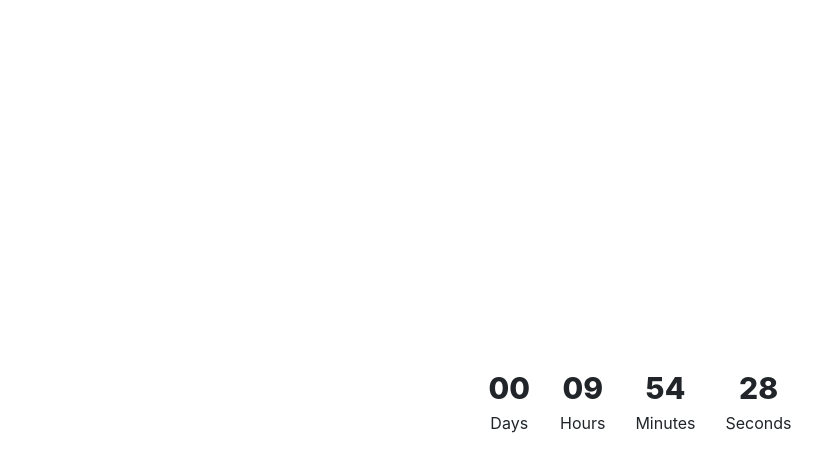
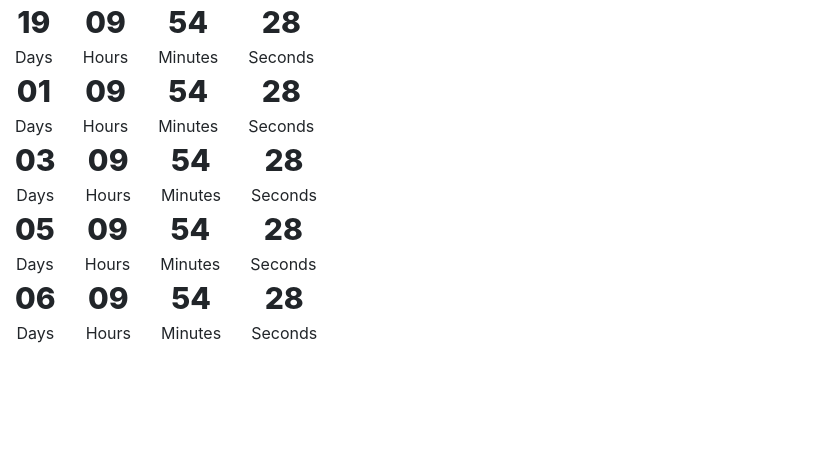
Before and after one commit to shubham110019/countdown, a plain HTML site: page index.html in a window 1280 px wide. Shown: the whole page, without its empty margins (0-838 px from the left). Drawn offline with nearby package versions, Linux system fonts and the light colour scheme.

Commit message:
multi timer on page

```diff
--- a/index.html
+++ b/index.html
@@ -1,28 +1,21 @@
-<!doctype html>
+<!DOCTYPE html>
 <html lang="en">
 <head>
   <meta charset="utf-8">
   <meta name="viewport" content="width=device-width, initial-scale=1, shrink-to-fit=no">
   <link rel="stylesheet" href="https://cdn.jsdelivr.net/npm/bootstrap@4.6.2/dist/css/bootstrap.min.css" integrity="sha384-xOolHFLEh07PJGoPkLv1IbcEPTNtaed2xpHsD9ESMhqIYd0nLMwNLD69Npy4HI+N" crossorigin="anonymous">
-
   <title>Hello, world!</title>
-
   <style>
-        .txm-box{
+    .txm-box {
       display: flex !important;
-            position: absolute;
-  left: 50%;
-  top: 50%;
-  -webkit-transform: translate(-50%, -50%);
-  transform: translate(-50%, -50%);
     }
 
-        .txm-box .txm-sct{
+    .txm-box .txm-sct {
       text-align: center;
       margin: 0px 15px;
     }
 
-        .txm-box .txm-sct span{
+    .txm-box .txm-sct span {
       font-size: 30px;
       font-weight: 800;
     }
@@ -30,50 +23,53 @@
 </head>
 <body>
 
-
-    <div class="txm-box" id="gettodaytime" data-date="2023-08-11"></div>
-
+  <div class="txm-box timbox" data-date="2023-08-30"></div>
+  <div class="txm-box timbox" data-date="2023-08-12"></div>
+  <div class="txm-box timbox" data-date="2023-08-14"></div>
+  <div class="txm-box timbox" data-date="2023-08-16"></div>
+  <div class="txm-box timbox" data-date="2023-08-17"></div>
 
   <script src="https://cdn.jsdelivr.net/npm/jquery@3.5.1/dist/jquery.slim.min.js" integrity="sha384-DfXdz2htPH0lsSSs5nCTpuj/zy4C+OGpamoFVy38MVBnE+IbbVYUew+OrCXaRkfj" crossorigin="anonymous"></script>
   <script src="https://cdn.jsdelivr.net/npm/bootstrap@4.6.2/dist/js/bootstrap.bundle.min.js" integrity="sha384-Fy6S3B9q64WdZWQUiU+q4/2Lc9npb8tCaSX9FK7E8HnRr0Jz8D6OP9dO5Vg3Q9ct" crossorigin="anonymous"></script>
 
   <script>
+    function createTimerElement(id, label) {
+      var container = $('<div class="txm-sct"></div>');
+      var digitsContainer = $('<div id="' + id + '"></div>');
 
-jQuery(document).ready(function() {
-
-
-    jQuery(document).ready(function() {
-    function createTimerElement(id, label) {
-        var container = jQuery('<div class="txm-sct"></div>');
-        var digitsContainer = jQuery('<div id="' + id + '"></div>');
-
-        // Create separate span elements for each digit
       for (var i = 0; i < 2; i++) {
-            var digitSpan = jQuery('<span>0</span>');
+        var digitSpan = $('<span>0</span>');
         digitsContainer.append(digitSpan);
       }
 
-        var text = jQuery('<div class="tm">' + label + '</div>');
+      var text = $('<div class="tm">' + label + '</div>');
       container.append(digitsContainer).append(text);
       return container;
     }
 
-    jQuery(".txm-box")
+    function initializeTimer(timerElement, targetDate) {
+      $(timerElement)
         .append(createTimerElement("days", "Days"))
         .append(createTimerElement("hours", "Hours"))
         .append(createTimerElement("minutes", "Minutes"))
         .append(createTimerElement("seconds", "Seconds"));
 
-    function updateTimer() {
+      var timer = setInterval(function () {
+        updateTimer(timerElement, targetDate);
+      }, 1000);
+
+      updateTimer(timerElement, targetDate);
+
+      function updateTimer(element, targetDate) {
         var currentDate = new Date();
         var remainingTime = targetDate - currentDate;
 
         if (remainingTime <= 0) {
           clearInterval(timer);
-            updateDigitSpan("#days", 0);
-            updateDigitSpan("#hours", 0);
-            updateDigitSpan("#minutes", 0);
-            updateDigitSpan("#seconds", 0);
+          updateDigitSpan(element, "#days", 0);
+          updateDigitSpan(element, "#hours", 0);
+          updateDigitSpan(element, "#minutes", 0);
+          updateDigitSpan(element, "#seconds", 0);
           return;
         }
 
@@ -82,37 +78,31 @@ jQuery(document).ready(function() {
         var minutes = Math.floor((remainingTime % (1000 * 60 * 60)) / (1000 * 60));
         var seconds = Math.floor((remainingTime % (1000 * 60)) / 1000);
 
-        updateDigitSpan("#days", days);
-        updateDigitSpan("#hours", hours);
-        updateDigitSpan("#minutes", minutes);
-        updateDigitSpan("#seconds", seconds);
+        updateDigitSpan(element, "#days", days);
+        updateDigitSpan(element, "#hours", hours);
+        updateDigitSpan(element, "#minutes", minutes);
+        updateDigitSpan(element, "#seconds", seconds);
       }
 
-    function updateDigitSpan(selector, value) {
-        var digitSpans = jQuery(selector + ' span');
+      function updateDigitSpan(element, selector, value) {
+        var digitSpans = $(element).find(selector + ' span');
         var valueStr = value.toString().padStart(2, '0');
 
         for (var i = 0; i < valueStr.length; i++) {
           digitSpans.eq(i).text(valueStr[i]);
         }
       }
+    }
 
-    // var currentDate = new Date();
-    // var formattedDate = currentDate.toISOString().slice(0, 10);
-    // jQuery("#gettodaytime").attr("data-date", formattedDate);
-    var dataDate = jQuery("#gettodaytime").data("date");
+    $(document).ready(function () {
+      $('.timbox').each(function () {
+        var dataDate = $(this).data("date");
         var dataTime = '23:59:59';
         var timeValue = dataDate + " " + dataTime;
         var targetDate = new Date(timeValue.trim().toString());
-    var timer;
-
-    updateTimer();
-    timer = setInterval(updateTimer, 1000);
+        initializeTimer(this, targetDate);
       });
-
     });
-
   </script>
-
 </body>
 </html>
```
Lines whose indentation alone changed are shown as unchanged.
